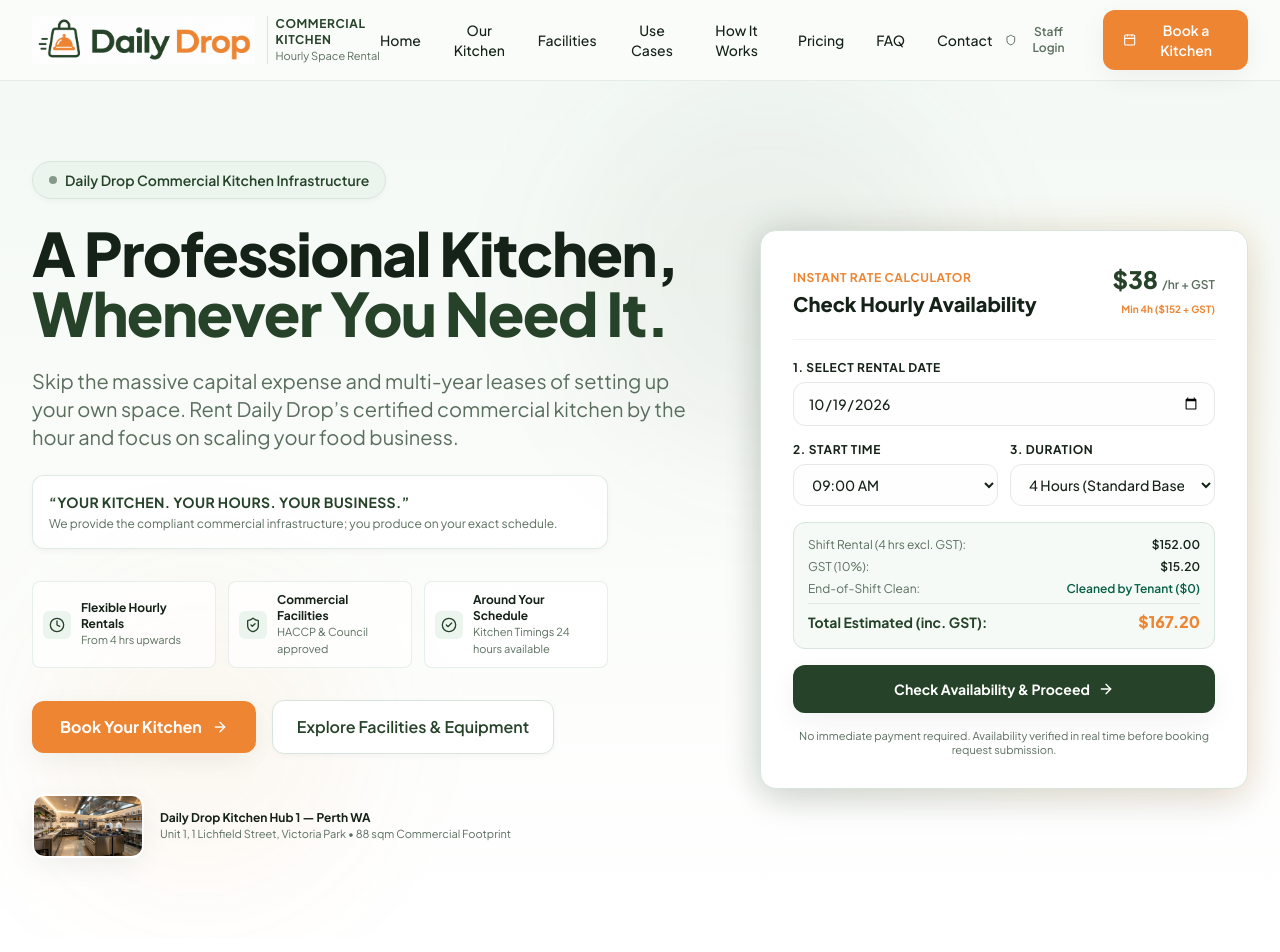
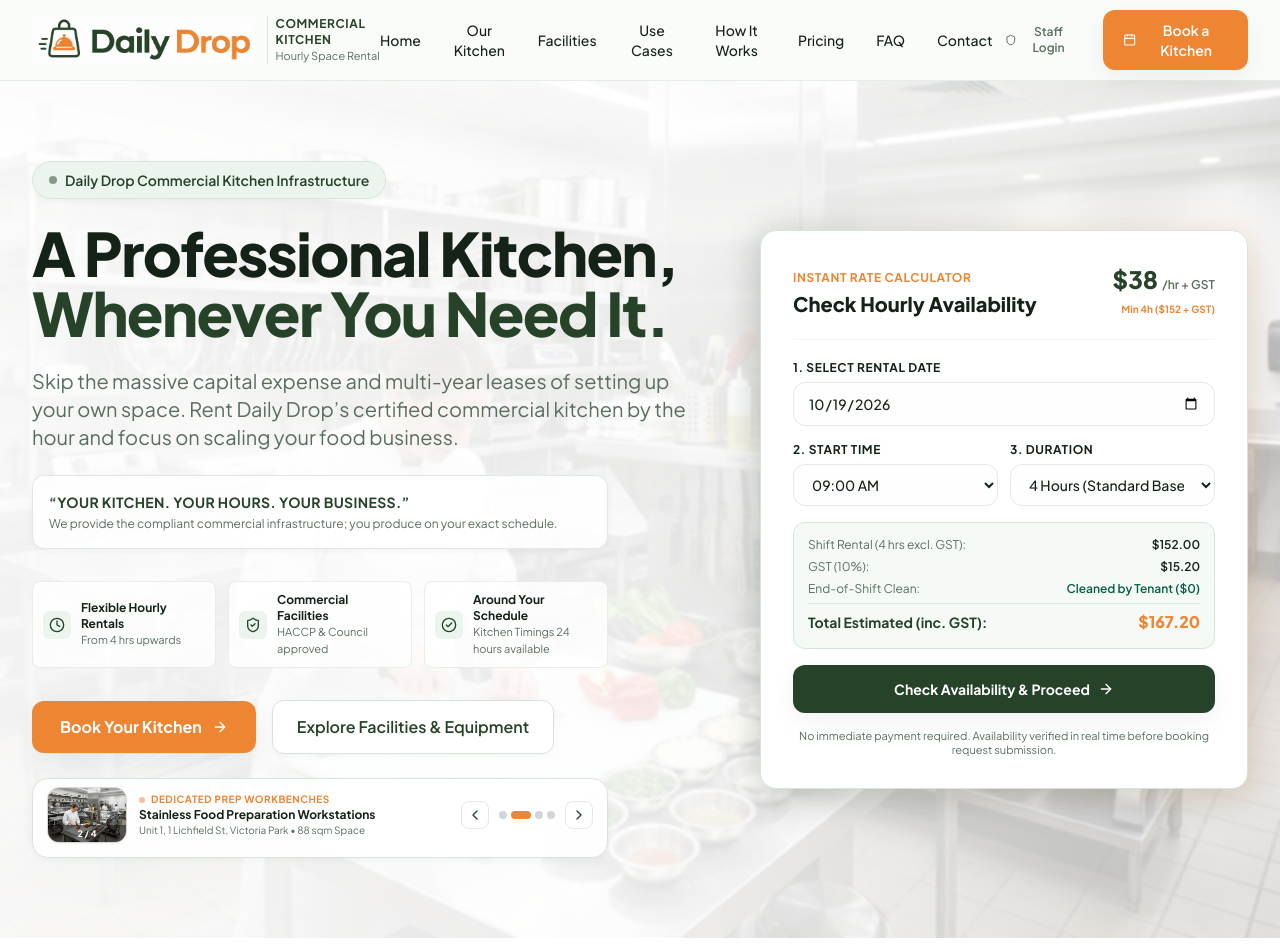
Before and after one commit to Rohit22o9/DD-Kitchen, a React (Vite) app in the folder frontend/: page / in a window 1280 px wide. Shown: the top 952 px of the page. Built offline with nearby package versions, Linux system fonts and the light colour scheme; no server answers.

Commit message:
Add dynamic hero slideshow banner with instant rate calculator and update to Commercial Exhaust Hood

```diff
--- a/frontend/src/components/Hero.tsx
+++ b/frontend/src/components/Hero.tsx
@@ -1,5 +1,15 @@
-import React, { useState } from 'react';
-import { Calendar, Clock, DollarSign, ArrowRight, ShieldCheck, Sparkles, CheckCircle2 } from 'lucide-react';
+import React, { useState, useEffect } from 'react';
+import {
+  Calendar,
+  Clock,
+  DollarSign,
+  ArrowRight,
+  ShieldCheck,
+  Sparkles,
+  CheckCircle2,
+  ChevronLeft,
+  ChevronRight
+} from 'lucide-react';
 import { KitchenConfig } from '../types';
 import { Images } from '../assets/images';
 
@@ -18,6 +28,52 @@
   const [selectedDate, setSelectedDate] = useState(tomorrowStr);
   const [selectedTime, setSelectedTime] = useState('09:00');
   const [selectedDuration, setSelectedDuration] = useState(4);
+
+  // Slideshow data for top hero banner
+  const slides = [
+    {
+      src: Images.hero,
+      title: 'Main Commercial Kitchen & Island Range',
+      subtitle: 'Garland 6-burner gas range, 304 stainless prep line & extraction canopy',
+      badge: 'Hub 1 — Perth WA',
+    },
+    {
+      src: Images.prepStation,
+      title: 'Stainless Food Preparation Workstations',
+      subtitle: 'Grade 304 food-grade stainless tables & Hobart 30L planetary mixer',
+      badge: 'Dedicated Prep Workbenches',
+    },
+    {
+      src: Images.cookingRange,
+      title: 'High-Output Cooking Line & Combi Station',
+      subtitle: 'Rational iCombi Pro 10-tray steamer & twin 20L commercial deep fryers',
+      badge: 'Commercial Cooking Line',
+    },
+    {
+      src: Images.coldStorage,
+      title: 'Commercial Walk-in Cool Room & Freezers',
+      subtitle: 'HACCP-monitored 2°C walk-in cool room + upright and bench freezers',
+      badge: 'Cold Storage Allocation',
+    },
+  ];
+
+  const [currentSlide, setCurrentSlide] = useState(0);
+
+  // Auto-advance slides every 5 seconds
+  useEffect(() => {
+    const timer = setInterval(() => {
+      setCurrentSlide((prev) => (prev + 1) % slides.length);
+    }, 5000);
+    return () => clearInterval(timer);
+  }, [slides.length]);
+
+  const prevSlide = () => {
+    setCurrentSlide((prev) => (prev - 1 + slides.length) % slides.length);
+  };
+
+  const nextSlide = () => {
+    setCurrentSlide((prev) => (prev + 1) % slides.length);
+  };
 
   // Tiered pricing: 2h=$100, 4h=$152 ($38/h base), 8h=$256 ($32/h), 12h=$360 ($30/h)
   const getHeroTierPrice = (hrs: number): number => {
@@ -41,10 +97,26 @@
   };
 
   return (
-    <section id="hero" className="relative pt-6 pb-16 lg:py-20 overflow-hidden bg-gradient-to-b from-brand-mint/40 via-brand-cream to-white">
-      {/* Background soft ambient accents */}
-      <div className="absolute top-0 right-1/4 w-96 h-96 bg-brand-forest/5 rounded-full blur-3xl pointer-events-none" />
-      <div className="absolute bottom-10 left-10 w-80 h-80 bg-brand-orange/5 rounded-full blur-3xl pointer-events-none" />
+    <section id="hero" className="relative pt-6 pb-16 lg:py-20 overflow-hidden bg-brand-cream">
+      {/* Background Slideshow with smooth fade transitions */}
+      <div className="absolute inset-0 z-0">
+        {slides.map((s, idx) => (
+          <div
+            key={idx}
+            className={`absolute inset-0 transition-opacity duration-1000 ease-in-out ${
+              idx === currentSlide ? 'opacity-100' : 'opacity-0 pointer-events-none'
+            }`}
+          >
+            <img
+              src={s.src}
+              alt={s.title}
+              className="w-full h-full object-cover object-center filter saturate-105"
+            />
+          </div>
+        ))}
+        {/* Soft, readable gradient overlay that showcases the photos while keeping typography ultra crisp */}
+        <div className="absolute inset-0 bg-gradient-to-r from-white/95 via-white/90 to-white/80 lg:to-white/70 backdrop-blur-[1px]" />
+      </div>
 
       <div className="max-w-7xl mx-auto px-4 sm:px-6 lg:px-8 relative z-10">
         <div className="grid grid-cols-1 lg:grid-cols-12 gap-12 lg:gap-8 items-center">
@@ -71,7 +143,7 @@
             </p>
 
             {/* Tagline Box */}
-            <div className="p-4 rounded-xl bg-white/80 border border-brand-mint-border/80 shadow-soft-sm max-w-xl">
+            <div className="p-4 rounded-xl bg-white/85 border border-brand-mint-border/80 shadow-soft-sm max-w-xl">
               <p className="text-sm font-bold text-brand-forest tracking-wide uppercase">
                 “Your Kitchen. Your Hours. Your Business.”
               </p>
@@ -82,7 +154,7 @@
 
             {/* Benefit Indicators */}
             <div className="grid grid-cols-1 sm:grid-cols-3 gap-3 pt-2 max-w-xl">
-              <div className="flex items-center space-x-2.5 p-2.5 rounded-lg bg-white/70 border border-brand-mint-border/60">
+              <div className="flex items-center space-x-2.5 p-2.5 rounded-lg bg-white/80 border border-brand-mint-border/60">
                 <div className="p-1.5 rounded-md bg-brand-mint text-brand-forest">
                   <Clock className="w-4 h-4" />
                 </div>
@@ -92,7 +164,7 @@
                 </div>
               </div>
 
-              <div className="flex items-center space-x-2.5 p-2.5 rounded-lg bg-white/70 border border-brand-mint-border/60">
+              <div className="flex items-center space-x-2.5 p-2.5 rounded-lg bg-white/80 border border-brand-mint-border/60">
                 <div className="p-1.5 rounded-md bg-brand-mint text-brand-forest">
                   <ShieldCheck className="w-4 h-4" />
                 </div>
@@ -102,7 +174,7 @@
                 </div>
               </div>
 
-              <div className="flex items-center space-x-2.5 p-2.5 rounded-lg bg-white/70 border border-brand-mint-border/60">
+              <div className="flex items-center space-x-2.5 p-2.5 rounded-lg bg-white/80 border border-brand-mint-border/60">
                 <div className="p-1.5 rounded-md bg-brand-mint text-brand-forest">
                   <CheckCircle2 className="w-4 h-4" />
                 </div>
@@ -131,14 +203,66 @@
               </button>
             </div>
 
-            {/* Kitchen Photo Preview Thumbnail */}
-            <div className="pt-4 flex items-center space-x-4">
-              <div className="relative rounded-xl overflow-hidden w-28 h-18 border-2 border-white shadow-soft">
-                <img src={Images.hero} alt="Daily Drop Kitchen" className="w-full h-full object-cover" />
+            {/* Interactive Kitchen Photo Slide Navigator Bar */}
+            <div className="pt-2 flex flex-col sm:flex-row sm:items-center justify-between gap-3 bg-white/90 backdrop-blur-md p-3.5 rounded-2xl border border-brand-mint-border shadow-soft-sm max-w-xl">
+              <div className="flex items-center space-x-3">
+                <div className="relative rounded-xl overflow-hidden w-20 h-14 border border-brand-forest/20 shadow-sm shrink-0">
+                  <img
+                    src={slides[currentSlide].src}
+                    alt={slides[currentSlide].title}
+                    className="w-full h-full object-cover transition-all duration-500"
+                  />
+                  <div className="absolute bottom-0 inset-x-0 bg-black/50 text-[9px] text-white font-bold text-center py-0.5">
+                    {currentSlide + 1} / {slides.length}
+                  </div>
+                </div>
+                <div>
+                  <div className="flex items-center space-x-1.5">
+                    <span className="w-1.5 h-1.5 rounded-full bg-brand-orange animate-pulse" />
+                    <span className="text-[10px] font-bold uppercase tracking-wider text-brand-orange">
+                      {slides[currentSlide].badge}
+                    </span>
+                  </div>
+                  <p className="text-xs font-bold text-brand-dark truncate max-w-[220px] sm:max-w-[260px]">
+                    {slides[currentSlide].title}
+                  </p>
+                  <p className="text-[10px] text-brand-muted">
+                    Unit 1, 1 Lichfield St, Victoria Park • 88 sqm Space
+                  </p>
+                </div>
               </div>
-              <div>
-                <p className="text-xs font-bold text-brand-dark">Daily Drop Kitchen Hub 1 — Perth WA</p>
-                <p className="text-[11px] text-brand-muted">Unit 1, 1 Lichfield Street, Victoria Park • 88 sqm Commercial Footprint</p>
+
+              {/* Prev / Next & Dots Controls */}
+              <div className="flex items-center space-x-1.5 self-end sm:self-center">
+                <button
+                  type="button"
+                  onClick={prevSlide}
+                  aria-label="Previous slide"
+                  className="w-7 h-7 rounded-lg bg-white border border-gray-200 hover:bg-brand-mint text-brand-forest flex items-center justify-center transition-colors shadow-xs"
+                >
+                  <ChevronLeft className="w-4 h-4" />
+                </button>
+                <div className="flex items-center space-x-1 px-1">
+                  {slides.map((_, i) => (
+                    <button
+                      key={i}
+                      type="button"
+                      onClick={() => setCurrentSlide(i)}
+                      className={`h-2 rounded-full transition-all ${
+                        i === currentSlide ? 'w-5 bg-brand-orange' : 'w-2 bg-gray-300 hover:bg-gray-400'
+                      }`}
+                      aria-label={`Go to slide ${i + 1}`}
+                    />
+                  ))}
+                </div>
+                <button
+                  type="button"
+                  onClick={nextSlide}
+                  aria-label="Next slide"
+                  className="w-7 h-7 rounded-lg bg-white border border-gray-200 hover:bg-brand-mint text-brand-forest flex items-center justify-center transition-colors shadow-xs"
+                >
+                  <ChevronRight className="w-4 h-4" />
+                </button>
               </div>
             </div>
 
--- a/frontend/src/components/OurKitchen.tsx
+++ b/frontend/src/components/OurKitchen.tsx
@@ -152,8 +152,8 @@
             <div className="w-10 h-10 rounded-xl bg-brand-mint text-brand-forest flex items-center justify-center mb-3">
               <Wind className="w-5 h-5" />
             </div>
-            <h4 className="text-base font-extrabold text-brand-dark">10,000 CFM Hood</h4>
-            <p className="text-xs text-brand-muted mt-1">Industrial UV grease filtration & multi-duct makeup air.</p>
+            <h4 className="text-base font-extrabold text-brand-dark">Commercial Exhaust Hood</h4>
+            <p className="text-xs text-brand-muted mt-1">Heavy-duty kitchen exhaust system designed to remove smoke, heat, steam, and cooking odours for a comfortable cooking environment.</p>
           </div>
 
           <div className="bg-white p-5 rounded-2xl border border-brand-mint-border shadow-soft-sm">
```
